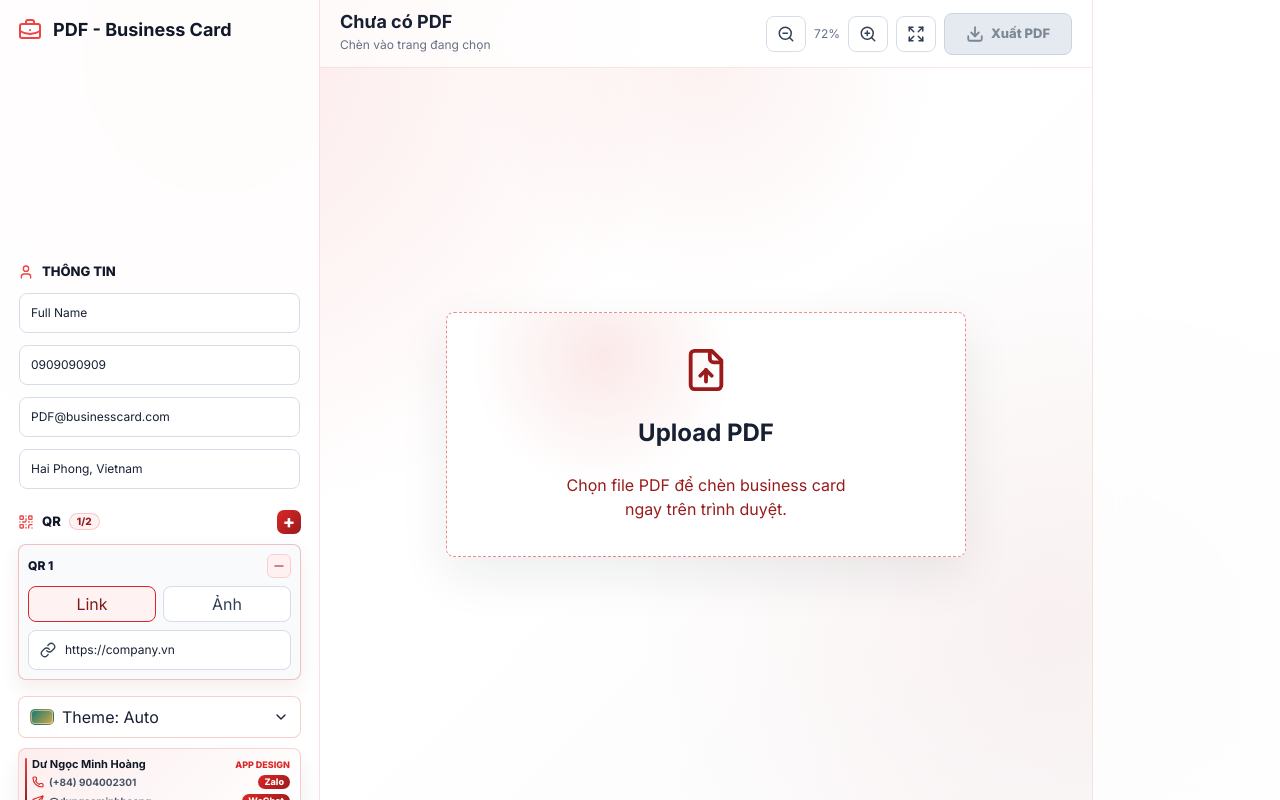
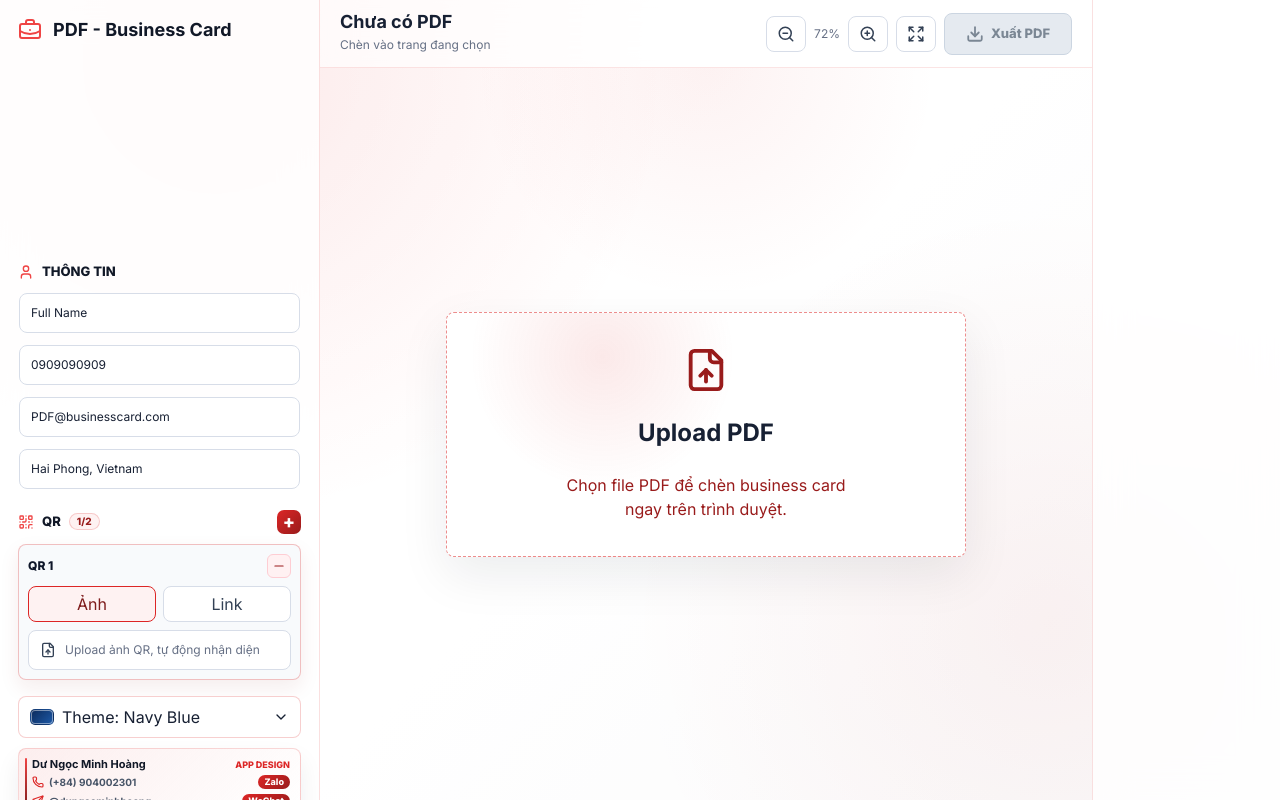
Before and after one commit to HyyAnk/Pdf-business-card-stamper, a React (Vite) app: page / in a window 1280 px wide. Both pictures are taken after a click on the button "Thêm QR". Built offline with nearby package versions, Linux system fonts and the light colour scheme.

Commit message:
Update App.tsx

```diff
--- a/src/App.tsx
+++ b/src/App.tsx
@@ -1005,17 +1005,18 @@ export default function App() {
     fontSize: 13,
     fontFamily: "Inter",
     textColor: "#111827",
-    theme: "auto" as ThemeId,
+    theme: "navy" as ThemeId,
     layout: "split" as LayoutId,
     opacity: 0.96,
     logoFrame: { x: 0.08, y: 0.22, w: 0.25, h: 0.42 } as LogoFrame,
     showQr: false,
-    qrMode: "link" as QrMode,
+    qrMode: "image" as QrMode,
     qrLink: "https://company.vn",
     qrItems: [] as QrItem[],
     defaultNameSizeMigrated: false,
     defaultFontInterMigrated: false,
     defaultInfoPlaceholderMigrated: false,
+    defaultThemeNavyMigrated: false,
   });
 
   const [pdfDoc, setPdfDoc] = useState<PdfDoc | null>(null);
@@ -1199,6 +1200,15 @@ export default function App() {
       };
     });
   }, [saved.defaultInfoPlaceholderMigrated, setSaved]);
+
+  useEffect(() => {
+    if (saved.defaultThemeNavyMigrated) return;
+    setSaved((current) => ({
+      ...current,
+      defaultThemeNavyMigrated: true,
+      theme: !current.theme || current.theme === "auto" ? "navy" : current.theme,
+    }));
+  }, [saved.defaultThemeNavyMigrated, setSaved]);
 
   const handleInfoChange = (field: keyof CardInfo, value: string) => {
     setSaved((current) => ({
@@ -1342,7 +1352,7 @@ export default function App() {
       ...qrItems,
       {
         id,
-        mode: "link",
+        mode: "image",
         link: qrItems.length ? "" : (saved.qrLink || "https://company.vn"),
       },
     ]);
@@ -1719,16 +1729,16 @@ export default function App() {
                     <div className="qr-item-body">
                       <div className="segmented two">
                         <button
+                          className={item.mode === "image" ? "active" : ""}
+                          onClick={() => updateQrItem(item.id, { mode: "image" })}
+                        >
+                          Ảnh
+                        </button>
+                        <button
                           className={item.mode === "link" ? "active" : ""}
                           onClick={() => updateQrItem(item.id, { mode: "link" })}
                         >
                           Link
-                        </button>
-                        <button
-                          className={item.mode === "image" ? "active" : ""}
-                          onClick={() => updateQrItem(item.id, { mode: "image" })}
-                        >
-                          Ảnh
                         </button>
                       </div>
                       {item.mode === "link" ? (
@@ -1745,7 +1755,7 @@ export default function App() {
                         <>
                           <label className="icon-input qr-upload-input">
                             <FileUp size={16} />
-                            <span>Upload ảnh QR</span>
+                            <span>Upload ảnh QR, tự động nhận diện</span>
                             <input
                               type="file"
                               accept="image/png,image/jpeg,image/webp"
```
